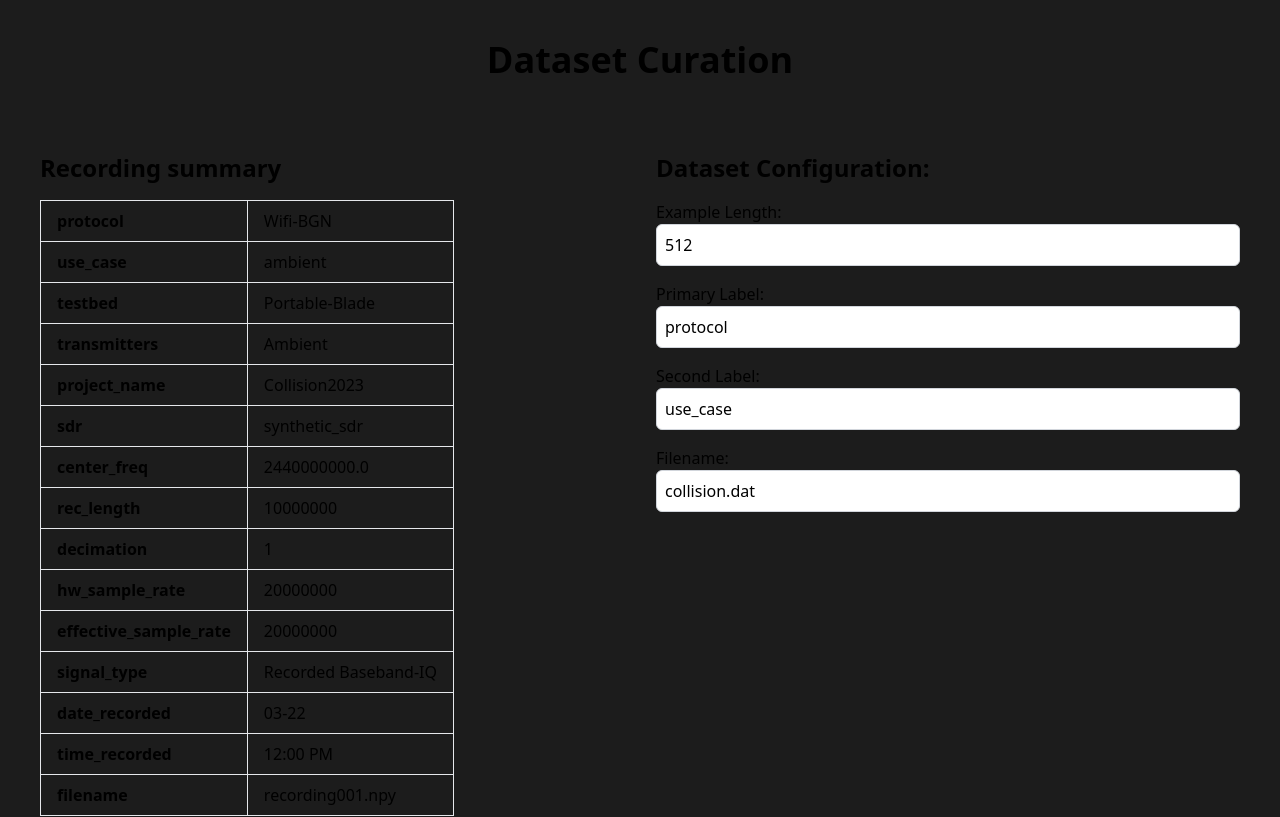
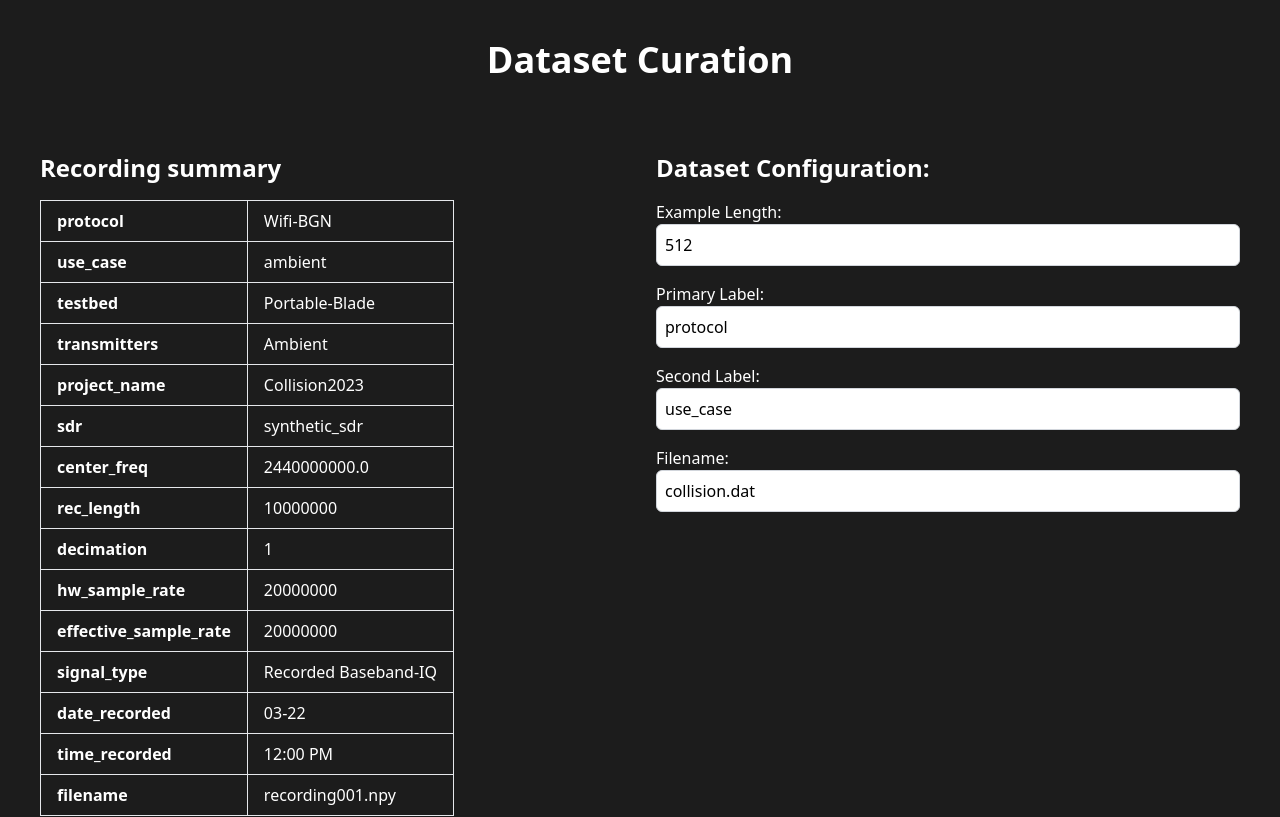
Before and after one commit to Subti/nextjs-web-curator, a Next.js app: page /curate in a window 1280 px wide. Shown: the top 817 px of the page. Built offline with nearby package versions, Linux system fonts and the light colour scheme.

Commit message:
update text styling of data and labels

```diff
--- a/src/pages/curate.tsx
+++ b/src/pages/curate.tsx
@@ -48,11 +48,11 @@ const CuratePage = () => {
   return (
     <div className="container mx-auto px-10 py-8">
       <div className="bg-blue-200 text-center py-2 rounded-md mb-8">
-        <h1 className="text-4xl text-center font-bold mb-8">Dataset Curation</h1>
+        <h1 className="text-4xl text-center font-bold mb-8 text-white">Dataset Curation</h1>
       </div>
       <form onSubmit={handleSubmit} className="flex flex-col items-center justify-center">
         <div className="grid grid-cols-1 md:grid-cols-2 gap-8">
-          <div>
+          <div className="text-white">
             <h2 className="text-2xl mb-4 font-bold">Recording summary</h2>
             {/* Display recording summary data */}
             <table className="table-auto">
@@ -68,8 +68,8 @@ const CuratePage = () => {
             {/* End of recording summary data */}
           </div>
           <div>
-            <h2 className="text-2xl mb-4 font-bold">Dataset Configuration:</h2>
-            <label htmlFor="example_length">Example Length:</label>
+            <h2 className="text-2xl mb-4 font-bold text-white">Dataset Configuration:</h2>
+            <label htmlFor="example_length" className="text-white">Example Length:</label>
             <input
               type="text"
               id="example_length"
@@ -78,7 +78,7 @@ const CuratePage = () => {
               onChange={(e) => setFormData({ ...formData, example_length: e.target.value })}
               className="border border-gray-300 rounded-md p-2 w-full mb-4"
             />
-            <label htmlFor="class_1">Primary Label:</label>
+            <label htmlFor="class_1" className="text-white">Primary Label:</label>
             <input
               type="text"
               id="class_1"
@@ -87,7 +87,7 @@ const CuratePage = () => {
               onChange={(e) => setFormData({ ...formData, class_1: e.target.value })}
               className="border border-gray-300 rounded-md p-2 w-full mb-4"
             />
-            <label htmlFor="class_2">Second Label:</label>
+            <label htmlFor="class_2" className="text-white">Second Label:</label>
             <input
               type="text"
               id="class_2"
@@ -96,7 +96,7 @@ const CuratePage = () => {
               onChange={(e) => setFormData({ ...formData, class_2: e.target.value })}
               className="border border-gray-300 rounded-md p-2 w-full mb-4"
             />
-            <label htmlFor="dataset_name">Filename:</label>
+            <label htmlFor="dataset_name" className="text-white">Filename:</label>
             <input
               type="text"
               id="dataset_name"
```
